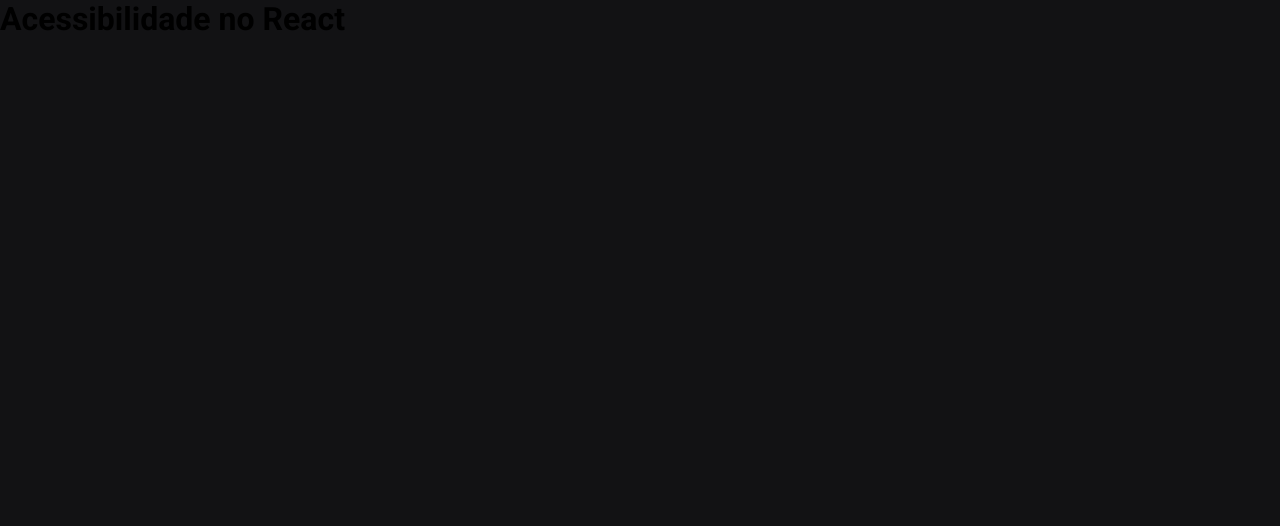
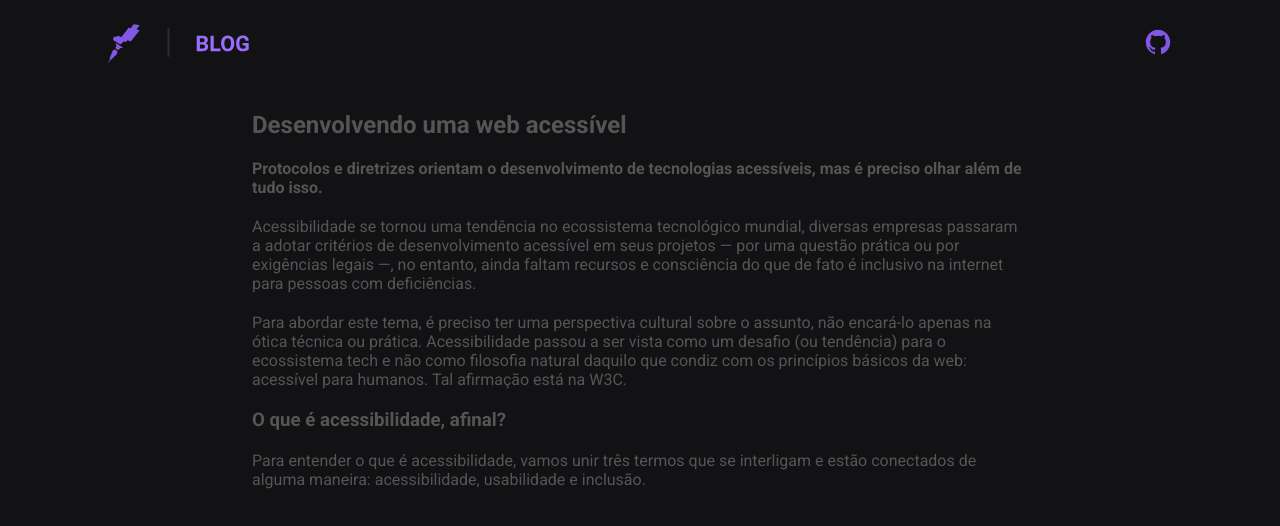
Before and after one commit to CaioVinicius7/acessibilidade-com-react, a Next.js app: page / in a window 1280 px wide. Shown: the top 526 px of the page. Built offline with nearby package versions, Linux system fonts and the light colour scheme.

Commit message:
feat: :lipstick: Estruturando a página (Não acessível)
Acessibilidade na prática - Estruturando a página

```diff
--- a/src/pages/index.tsx
+++ b/src/pages/index.tsx
@@ -1,4 +1,9 @@
 import Head from "next/head";
+import Image from "next/image";
+
+import styles from "../styles/home.module.css";
+
+import RocketseatBlogLogo from "../assets/rocketseat-blog-logo.svg";
 
 export default function Home() {
   return (
@@ -7,9 +12,65 @@
         <title>Acessibilidade no React</title>
       </Head>
 
-      <main>
-        <h1> Acessibilidade no React </h1>
-      </main>
+      <div>
+        <div className={styles.header}>
+          <Image src={RocketseatBlogLogo} width={286 / 2} alt="" />
+
+          <div className={styles.nav}>
+            <a href="https://github.com/caiovinicius7">
+              <svg
+                stroke="currentColor"
+                fill="currentColor"
+                stroke-width="0"
+                viewBox="0 0 512 512"
+                height="28"
+                width="28"
+                xmlns="http://www.w3.org/2000/svg"
+              >
+                <path
+                  d="M256 32C132.3 32 32 134.9 32 261.7a229.3 229.3 0 0 0 153.2 217.9c1.4.3 2.6.4 3.8.4 8.3 0 11.5-6.1 11.5-11.4l-.3-39.1c-8.4 1.9-15.9 2.7-22.6 2.7-43.1 0-52.9-33.5-52.9-33.5-10.2-26.5-24.9-33.6-24.9-33.6-19.5-13.7-.1-14.1 1.4-14.1h.1c22.5 2 34.3 23.8 34.3 23.8 11.2 19.6 26.2 25.1 39.6 25.1a63 63 0 0 0 25.6-6c2-14.8 7.8-24.9 14.2-30.7-49.7-5.8-102-25.5-102-113.5 0-25.1 8.7-45.6 23-61.6a84.6 84.6 0 0 1 2.2-60.8s1.6-.5 5-.5c8.1 0 26.4 3.1 56.6 24.1a209.8 209.8 0 0 1 112.2 0c30.2-21 48.5-24.1 56.6-24.1 3.4 0 5 .5 5 .5a84.6 84.6 0 0 1 2.2 60.8 90.3 90.3 0 0 1 23 61.6c0 88.2-52.4 107.6-102.3 113.3 8 7.1 15.2 21.1 15.2 42.5 0 30.7-.3 55.5-.3 63 0 5.4 3.1 11.5 11.4 11.5 1.2 0 2.6-.1 4-.4A229.2 229.2 0 0 0 480 261.7C480 134.9 379.7 32 256 32z"
+                  stroke="none"
+                />
+              </svg>
+            </a>
+          </div>
+        </div>
+
+        <div className={styles.content}>
+          <h2>Desenvolvendo uma web acessível</h2>
+
+          <h4>
+            Protocolos e diretrizes orientam o desenvolvimento de tecnologias
+            acessíveis, mas é preciso olhar além de tudo isso.
+          </h4>
+
+          <p>
+            Acessibilidade se tornou uma tendência no ecossistema tecnológico
+            mundial, diversas empresas passaram a adotar critérios de
+            desenvolvimento acessível em seus projetos — por uma questão prática
+            ou por exigências legais —, no entanto, ainda faltam recursos e
+            consciência do que de fato é inclusivo na internet para pessoas com
+            deficiências.
+          </p>
+
+          <p>
+            Para abordar este tema, é preciso ter uma perspectiva cultural sobre
+            o assunto, não encará-lo apenas na ótica técnica ou prática.
+            Acessibilidade passou a ser vista como um desafio (ou tendência)
+            para o ecossistema tech e não como filosofia natural daquilo que
+            condiz com os princípios básicos da web: acessível para humanos. Tal
+            afirmação está na W3C.
+          </p>
+
+          <h3>O que é acessibilidade, afinal?</h3>
+
+          <p>
+            Para entender o que é acessibilidade, vamos unir três termos que se
+            interligam e estão conectados de alguma maneira: acessibilidade,
+            usabilidade e inclusão.
+          </p>
+        </div>
+      </div>
     </>
   );
 }
--- /dev/null
+++ b/src/styles/home.module.css
@@ -0,0 +1,31 @@
+.header {
+  display: flex;
+  align-items: center;
+  justify-content: space-between;
+
+  max-width: 1064px;
+
+  margin: 0 auto;
+  padding: 24px 20px;
+}
+
+.nav a {
+  color: #8257e5;
+}
+
+.content {
+  color: #555;
+
+  max-width: 776px;
+
+  margin: 0 auto;
+  padding: 24px 20px;
+}
+
+.content h2 {
+  margin-bottom: 20px;
+}
+
+.content p {
+  margin: 20px 0;
+}
```
Also changed, not shown: src/assets/rocketseat-blog-logo.svg (added).
